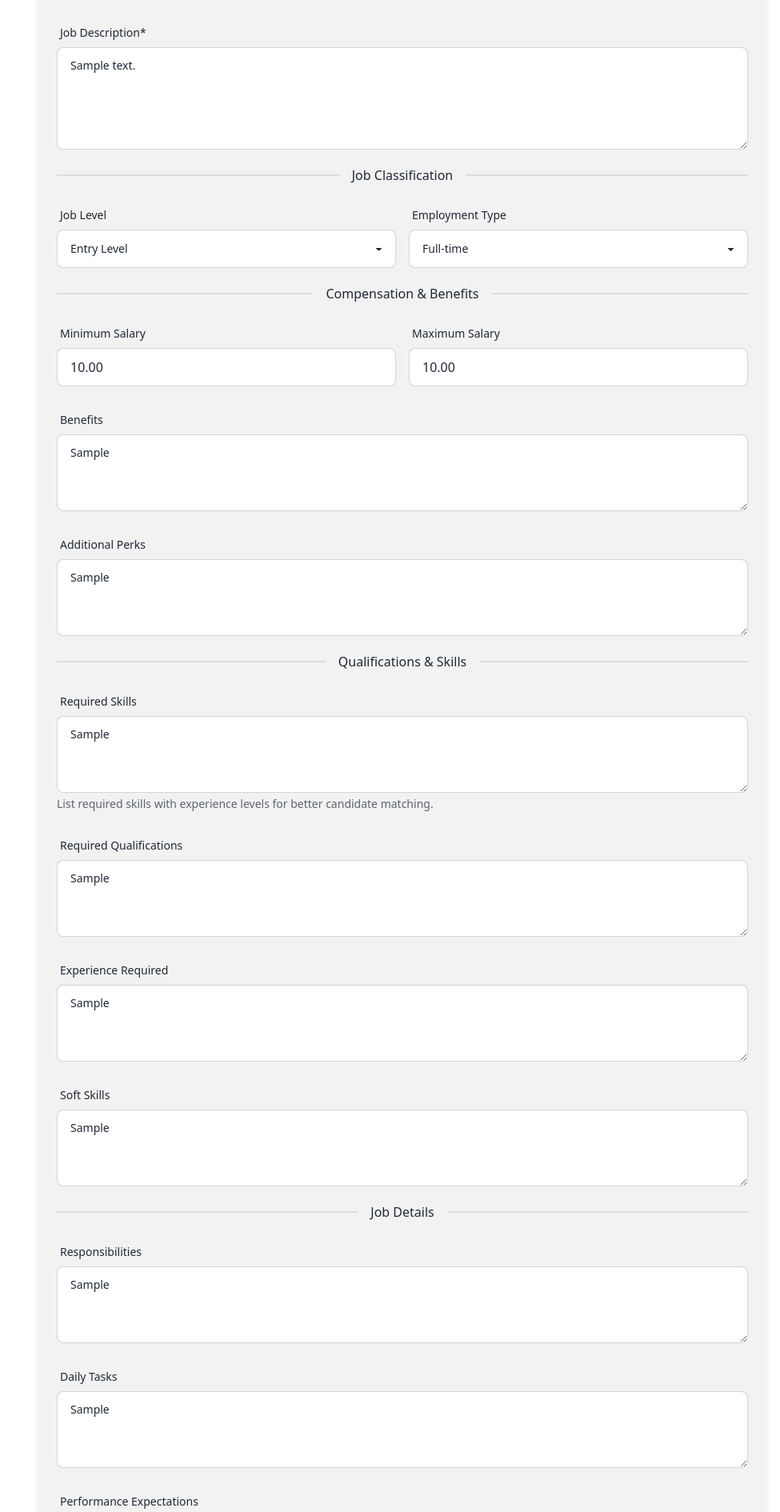
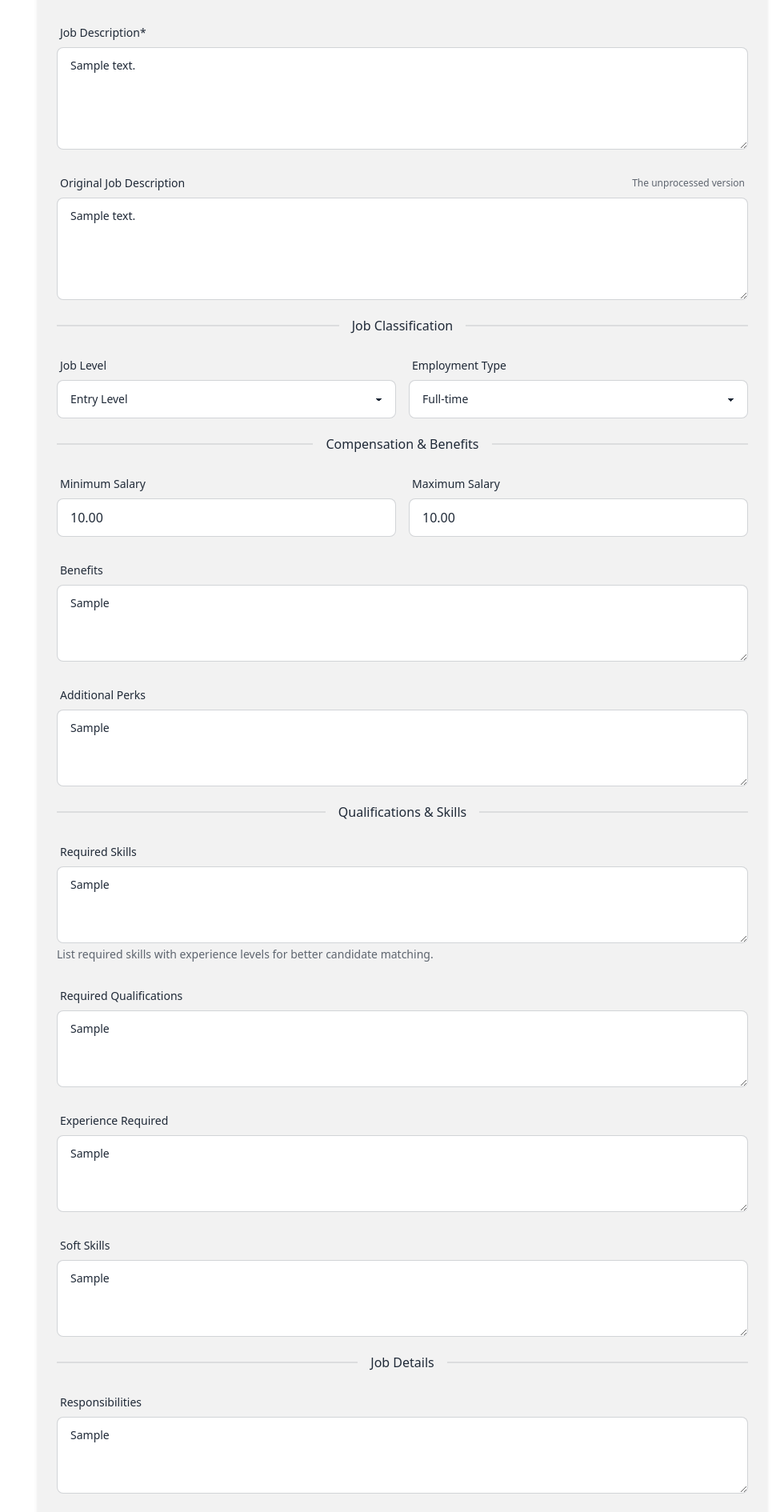
Before and after one commit to btfranklin/hiredar-saas-archive, a Django app: template apps/recruiters/templates/recruiters/job_openings/edit.html in a window 1280 px wide. Shown: the part 945-2835 px from the top of the page at 80% size, without its empty margins (305-1280 px from the left). Run offline with Django 5.2, Linux system fonts and the light colour scheme; the template is opened without the code that fills it: values that come from a table or form of the project are taken from there, others are empty; tables that the repository leaves empty hold one stand-in row (values such as "Sample post"); some libraries are stand-ins or nearby versions.

Commit message:
Add original job description field to JobOpening model and update related templates
- Introduced a new field `original_description` in the JobOpening model to store the unmodified job description provided by the recruiter.
- Updated the job opening edit and detail templates to include a textarea for the original description and a toggle to switch between the AI-processed and original descriptions.
- Modified the job processing pipeline to pass the original description when creating job openings from XML data.
- Enhanced the XML parser function to accept and store the original description during job opening creation.

```diff
--- a/apps/recruiters/models.py
+++ b/apps/recruiters/models.py
@@ -162,6 +162,10 @@ class JobOpening(models.Model):
     )
     title = models.CharField(max_length=255)
     description = models.TextField()
+    original_description = models.TextField(
+        blank=True,
+        help_text="The original, unmodified job description as provided by the recruiter",
+    )
     location = models.CharField(max_length=100, blank=True)
     company = models.CharField(
         max_length=255,
--- a/apps/recruiters/templates/recruiters/job_openings/edit.html
+++ b/apps/recruiters/templates/recruiters/job_openings/edit.html
@@ -101,6 +101,14 @@
                             <span class="label-text font-medium">Job Description*</span>
                         </label>
                         <textarea id="id_description" name="description" class="textarea textarea-bordered h-32" required>{{ job_opening.description }}</textarea>
+                    </div>
+
+                    <div class="form-control">
+                        <label class="label" for="id_original_description">
+                            <span class="label-text font-medium">Original Job Description</span>
+                            <span class="label-text-alt text-base-content/70">The unprocessed version</span>
+                        </label>
+                        <textarea id="id_original_description" name="original_description" class="textarea textarea-bordered h-32">{{ job_opening.original_description }}</textarea>
                     </div>
 
                     <div class="divider">Job Classification</div>
--- a/apps/recruiters/utils/job_processing/pipeline.py
+++ b/apps/recruiters/utils/job_processing/pipeline.py
@@ -87,7 +87,9 @@ def process_job_description(
             70,
             "Creating structured job opening from processed data",
         )
-        job_opening = create_job_opening_from_xml(xml_data, recruiter_profile)
+        job_opening = create_job_opening_from_xml(
+            xml_data, recruiter_profile, original_description=job_description
+        )
 
         if not job_opening:
             task.mark_failed("Failed to create job opening from structured data")
--- a/apps/recruiters/utils/job_processing/xml_parser.py
+++ b/apps/recruiters/utils/job_processing/xml_parser.py
@@ -15,7 +15,7 @@ logger = logging.getLogger(__name__)
 
 
 def create_job_opening_from_xml(
-    xml_data: str, recruiter_profile: RecruiterProfile
+    xml_data: str, recruiter_profile: RecruiterProfile, original_description: str = ""
 ) -> JobOpening | None:
     """
     Create a JobOpening from XML data.
@@ -23,6 +23,7 @@ def create_job_opening_from_xml(
     Args:
         xml_data: XML string representation of the job
         recruiter_profile: RecruiterProfile instance for the job creator
+        original_description: The original job description text as provided by the recruiter
 
     Returns:
         Created JobOpening instance or None if creation failed
@@ -179,6 +180,7 @@ def create_job_opening_from_xml(
             reporting_to=reporting_to,
             travel_requirements=travel_requirements,
             status="draft",
+            original_description=original_description,
         )
 
         # Log successful creation
```
Also changed, not shown: apps/recruiters/templates/recruiters/job_openings/detail.html (+19 -0 lines), apps/recruiters/templates/recruiters/job_openings/tab_content.html (+21 -2 lines), apps/recruiters/migrations/0002_add_original_job_description.py (added).
